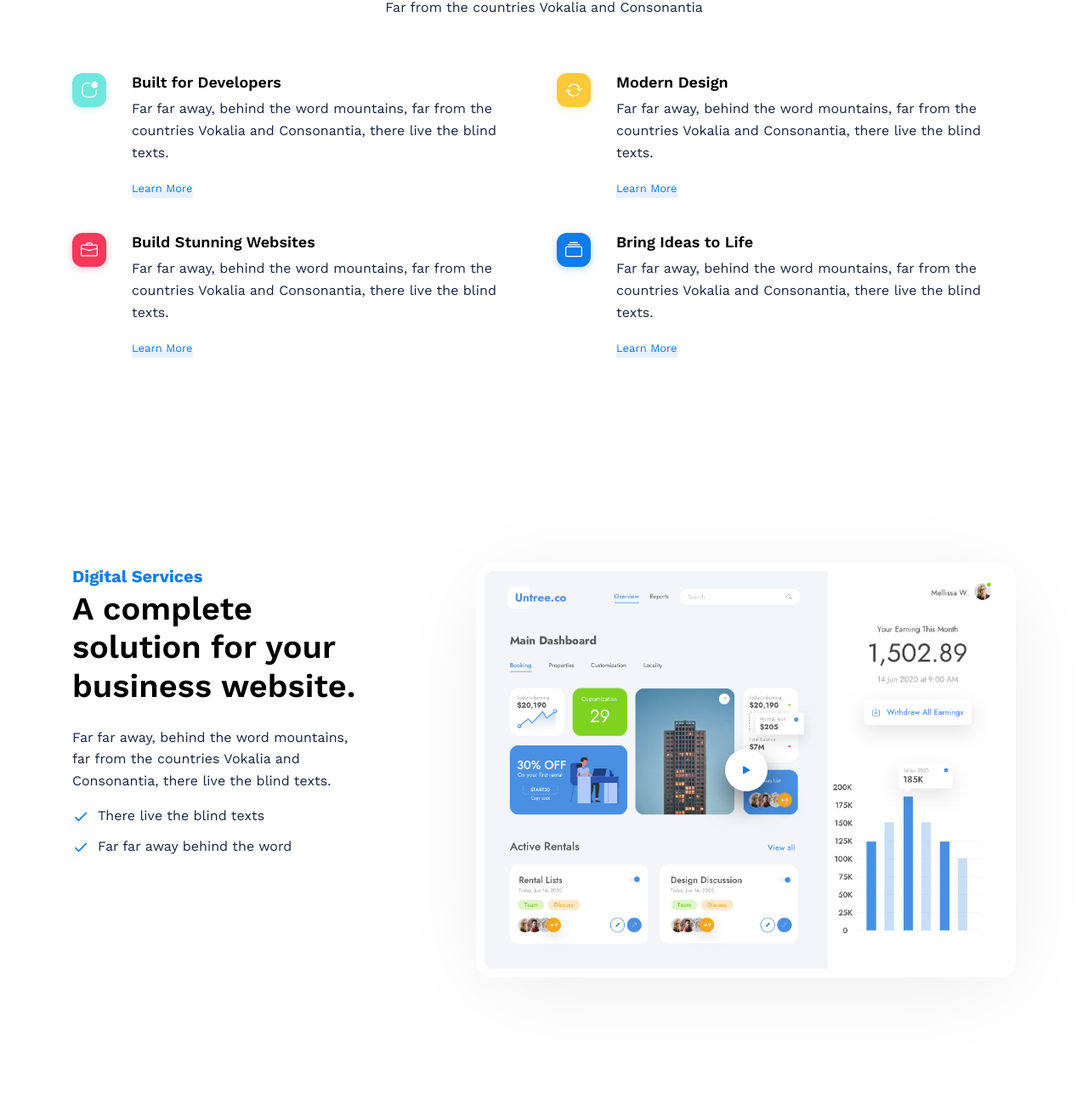
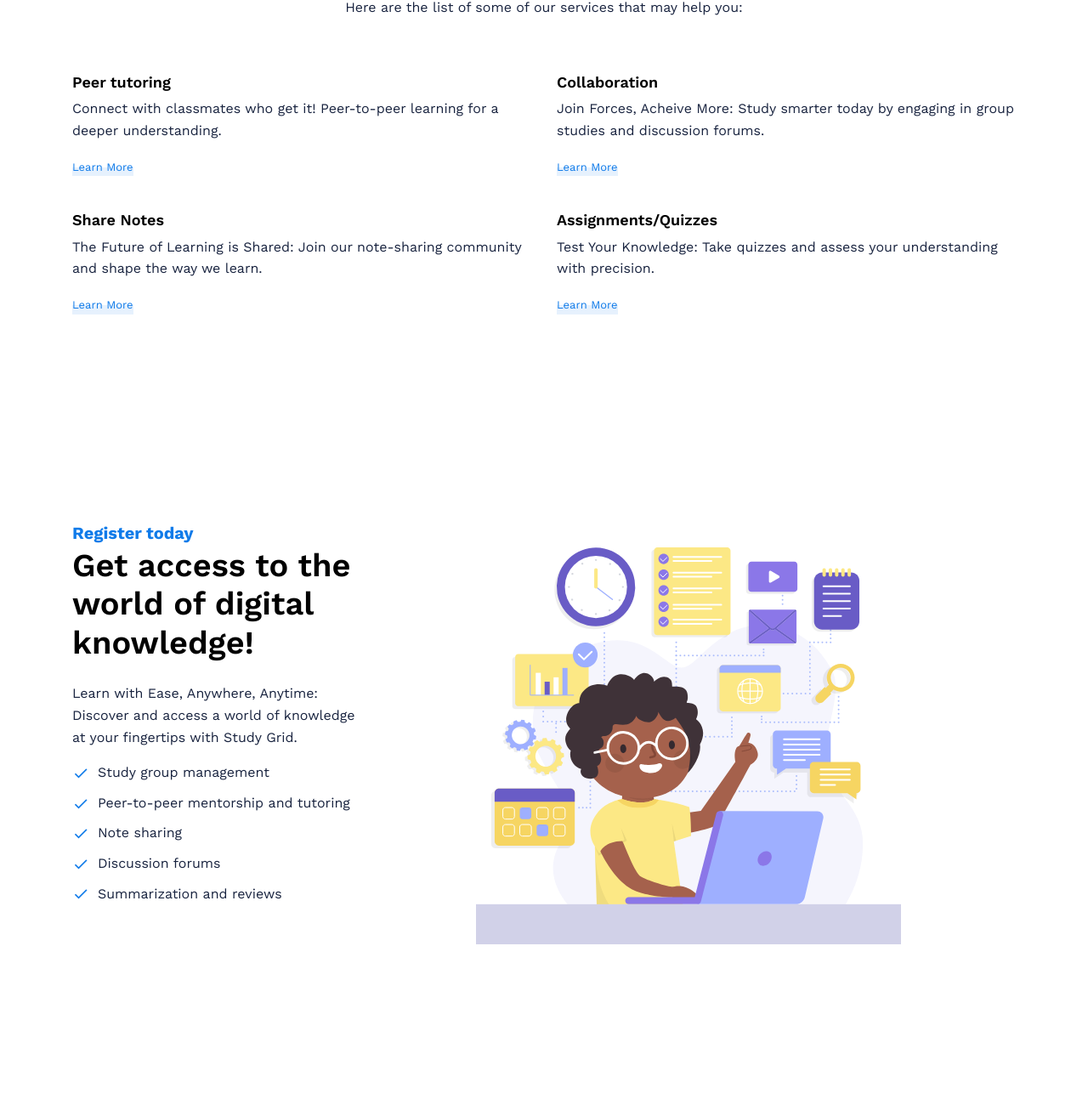
Before and after one commit to Anonymous-nerds/collaborative-study-hubs-landing, a plain HTML site: page index.html in a window 1280 px wide. Shown: the part 727-2020 px from the top of the page at 85% size. Drawn offline with nearby package versions, Linux system fonts and the light colour scheme; files whose address does not match are found by name.

Commit message:
added new images according to the theme of the website did some modifications to the texts

```diff
--- a/index.html
+++ b/index.html
@@ -10,7 +10,7 @@
 <head>
   <meta charset="utf-8">
   <meta name="viewport" content="width=device-width, initial-scale=1, shrink-to-fit=no">
-  <meta name="author" content="Untree.co">
+  <meta name="author" content="Study Grid Web App">
   <link rel="shortcut icon" href="favicon.png">
 
   <meta name="description" content="" />
@@ -113,7 +113,7 @@
                 </div> <!-- /.excerpt -->
                 <p data-aos="fade-up"  data-aos-delay="200">
                   <a href="#features-section" class="btn btn-primary smoothscroll mr-1">See Features</a>
-                  <a href="#pricing-section" class="btn btn-outline-primary smoothscroll">Pricing</a>
+                  <a href="#pricing-section" class="btn btn-outline-primary smoothscroll">Plan</a>
                 </p>
               </div>
 
@@ -139,23 +139,26 @@
       <div class="row mb-5">
         <div class="col-12 text-center" data-aos="fade-up" data-aos-delay="0">
           <span class="caption">Features</span>
-          <h2 class="heading">Advantage of using our products</h2>
-          <p>Far from the countries Vokalia and Consonantia</p>
+          <h2 class="heading">Ignite Your Love for Learning!</h2>
+          <p>Here are the list of some of our services that may help you:</p>
         </div>
       </div> <!-- /.row -->
 
       <div class="row">
         <div class="col-lg-6 mb-4" data-aos="fade-up" data-aos-delay="100">
           <div class="service horizontal d-flex">
-            <div class="service-icon color-1 mb-4">
+            <!-- <div class="service-icon color-1 mb-4">
               <svg class="bi bi-app-indicator" width="1em" height="1em" viewBox="0 0 16 16" fill="currentColor" xmlns="http://www.w3.org/2000/svg">
                 <path fill-rule="evenodd" d="M5.5 2A3.5 3.5 0 0 0 2 5.5v5A3.5 3.5 0 0 0 5.5 14h5a3.5 3.5 0 0 0 3.5-3.5V8a.5.5 0 0 1 1 0v2.5a4.5 4.5 0 0 1-4.5 4.5h-5A4.5 4.5 0 0 1 1 10.5v-5A4.5 4.5 0 0 1 5.5 1H8a.5.5 0 0 1 0 1H5.5z"/>
                 <path d="M16 3a3 3 0 1 1-6 0 3 3 0 0 1 6 0z"/>
               </svg>
-            </div> <!-- /.icon -->
+            </div> /.icon -->
+
+            <!-- <svg xmlns="http://www.w3.org/2000/svg" viewBox="0 0  16" width="2em" height="2em" fill="currentC">!Font Awesome Free 6.6.0 by @fontawesome - https://fontawesome.com License - https://fontawesome.com/license/free Copyright 2024 Fonticons, Inc.<path d="M64 80c-8.8 0-16 7.2-16 16l0 320c0 8.8 7.2 16 16 16l224 0 0-80c0-17.7 14.3-32 32-32l80 0 0-224c0-8.8-7.2-16-16-16L64 80zM288 480L64 480c-35.3 0-64-28.7-64-64L0 96C0 60.7 28.7 32 64 32l320 0c35.3 0 64 28.7 64 64l0 224 0 5.5c0 17-6.7 33.3-18.7 45.3l-90.5 90.5c-12 12-28.3 18.7-45.3 18.7l-5.5 0z"/></svg> -->
+
             <div class="service-contents">
-              <h3>Built for Developers</h3>
-              <p>Far far away, behind the word mountains, far from the countries Vokalia and Consonantia, there live the blind texts.</p>
+              <h3>Peer tutoring</h3>
+              <p>Connect with classmates who get it! Peer-to-peer learning for a deeper understanding.</p>
               <p><a href="#" class="read-more">Learn More</a></p>
             </div> <!-- /.service-contents-->
           </div> <!-- /.service -->
@@ -163,15 +166,15 @@
 
         <div class="col-lg-6 mb-4" data-aos="fade-up" data-aos-delay="200">
           <div class="service horizontal d-flex">
-            <div class="service-icon color-2 mb-4">
+            <!-- <div class="service-icon color-2 mb-4">
               <svg class="bi bi-arrow-repeat" width="1em" height="1em" viewBox="0 0 16 16" fill="currentColor" xmlns="http://www.w3.org/2000/svg">
                 <path fill-rule="evenodd" d="M2.854 7.146a.5.5 0 0 0-.708 0l-2 2a.5.5 0 1 0 .708.708L2.5 8.207l1.646 1.647a.5.5 0 0 0 .708-.708l-2-2zm13-1a.5.5 0 0 0-.708 0L13.5 7.793l-1.646-1.647a.5.5 0 0 0-.708.708l2 2a.5.5 0 0 0 .708 0l2-2a.5.5 0 0 0 0-.708z"/>
                 <path fill-rule="evenodd" d="M8 3a4.995 4.995 0 0 0-4.192 2.273.5.5 0 0 1-.837-.546A6 6 0 0 1 14 8a.5.5 0 0 1-1.001 0 5 5 0 0 0-5-5zM2.5 7.5A.5.5 0 0 1 3 8a5 5 0 0 0 9.192 2.727.5.5 0 1 1 .837.546A6 6 0 0 1 2 8a.5.5 0 0 1 .501-.5z"/>
               </svg>
-            </div> <!-- /.icon -->
+            </div> /.icon -->
             <div class="service-contents">
-              <h3>Modern Design</h3>
-              <p>Far far away, behind the word mountains, far from the countries Vokalia and Consonantia, there live the blind texts.</p>
+              <h3>Collaboration</h3>
+              <p>Join Forces, Acheive More: Study smarter today by engaging in group studies and discussion forums.</p>
               <p><a href="#" class="read-more">Learn More</a></p>
             </div> <!-- /.service-contents-->
           </div> <!-- /.service -->
@@ -179,15 +182,15 @@
 
         <div class="col-lg-6 mb-4" data-aos="fade-up" data-aos-delay="300">
           <div class="service horizontal d-flex">
-            <div class="service-icon color-3 mb-4">
+            <!-- <div class="service-icon color-3 mb-4">
               <svg class="bi bi-briefcase" width="1em" height="1em" viewBox="0 0 16 16" fill="currentColor" xmlns="http://www.w3.org/2000/svg">
                 <path fill-rule="evenodd" d="M0 12.5A1.5 1.5 0 0 0 1.5 14h13a1.5 1.5 0 0 0 1.5-1.5v-6h-1v6a.5.5 0 0 1-.5.5h-13a.5.5 0 0 1-.5-.5v-6H0v6z"/>
                 <path fill-rule="evenodd" d="M0 4.5A1.5 1.5 0 0 1 1.5 3h13A1.5 1.5 0 0 1 16 4.5v2.384l-7.614 2.03a1.5 1.5 0 0 1-.772 0L0 6.884V4.5zM1.5 4a.5.5 0 0 0-.5.5v1.616l6.871 1.832a.5.5 0 0 0 .258 0L15 6.116V4.5a.5.5 0 0 0-.5-.5h-13zM5 2.5A1.5 1.5 0 0 1 6.5 1h3A1.5 1.5 0 0 1 11 2.5V3h-1v-.5a.5.5 0 0 0-.5-.5h-3a.5.5 0 0 0-.5.5V3H5v-.5z"/>
               </svg>
-            </div> <!-- /.icon -->
+            </div> /.icon -->
             <div class="service-contents">
-              <h3>Build Stunning Websites</h3>
-              <p>Far far away, behind the word mountains, far from the countries Vokalia and Consonantia, there live the blind texts.</p>
+              <h3>Share Notes</h3>
+              <p>The Future of Learning is Shared: Join our note-sharing community and shape the way we learn.</p>
               <p><a href="#" class="read-more">Learn More</a></p>
             </div> <!-- /.service-contents-->
           </div> <!-- /.service -->
@@ -195,14 +198,14 @@
 
         <div class="col-lg-6 mb-4" data-aos="fade-up" data-aos-delay="400">
           <div class="service horizontal d-flex">
-            <div class="service-icon color-4 mb-4">
+            <!-- <div class="service-icon color-4 mb-4">
               <svg class="bi bi-collection" width="1em" height="1em" viewBox="0 0 16 16" fill="currentColor" xmlns="http://www.w3.org/2000/svg">
                 <path fill-rule="evenodd" d="M14.5 13.5h-13A.5.5 0 0 1 1 13V6a.5.5 0 0 1 .5-.5h13a.5.5 0 0 1 .5.5v7a.5.5 0 0 1-.5.5zm-13 1A1.5 1.5 0 0 1 0 13V6a1.5 1.5 0 0 1 1.5-1.5h13A1.5 1.5 0 0 1 16 6v7a1.5 1.5 0 0 1-1.5 1.5h-13zM2 3a.5.5 0 0 0 .5.5h11a.5.5 0 0 0 0-1h-11A.5.5 0 0 0 2 3zm2-2a.5.5 0 0 0 .5.5h7a.5.5 0 0 0 0-1h-7A.5.5 0 0 0 4 1z"/>
               </svg>
-            </div> <!-- /.icon -->
+            </div> /.icon -->
             <div class="service-contents">
-              <h3>Bring Ideas to Life</h3>
-              <p>Far far away, behind the word mountains, far from the countries Vokalia and Consonantia, there live the blind texts.</p>
+              <h3>Assignments/Quizzes</h3>
+              <p>Test Your Knowledge: Take quizzes and assess your understanding with precision.</p>
               <p><a href="#" class="read-more">Learn More</a></p>
             </div> <!-- /.service-contents-->
           </div> <!-- /.service -->
@@ -217,26 +220,30 @@
     <div class="container">
       <div class="row justify-content-between">
         <div class="col-lg-4">
-          <span class="caption" data-aos="fade-up" data-aos-delay="0">Digital Services</span>
-          <h3 class="heading mb-4" data-aos="fade-up" data-aos-delay="100">A complete solution for your business website.</h3>
+          <span class="caption" data-aos="fade-up" data-aos-delay="0">Register today</span>
+          <h3 class="heading mb-4" data-aos="fade-up" data-aos-delay="100">Get access to the world of digital knowledge!</h3>
           <div class="mb-4" data-aos="fade-up" data-aos-delay="200">
-            <p>Far far away, behind the word mountains, far from the countries Vokalia and Consonantia, there live the blind texts.</p>
+            <p>Learn with Ease, Anywhere, Anytime: Discover and access a world of knowledge at your fingertips with Study Grid.</p>
 
             <ul class="list-unstyled ul-check primary">
-              <li>There live the blind texts</li>
-              <li>Far far away behind the word</li>
+              <li>Study group management</li>
+              <li>Peer-to-peer mentorship and tutoring</li>
+              <li>Note sharing</li>
+              <li>Discussion forums</li>
+              <li>Summarization and reviews</li>
             </ul>
           </div> <!-- /.mb-4 -->
         </div>
         <div class="col-lg-7" data-aos="fade-up" data-aos-delay="400">
-          <a href="https://vimeo.com/342333493" class="btn-video" data-fancybox>
+          <img src="images/digitalLearn.svg" alt="Image" class="img-fluid" width="500px">
+          <!-- <a href="images/digitalLearn.svg" class="btn-video" data-fancybox> -->
 
-            <span class="wrap-icon-play">
+            <!-- <span class="wrap-icon-play">
               <svg class="bi bi-play-fill" width="1em" height="1em" viewBox="0 0 16 16" fill="currentColor" xmlns="http://www.w3.org/2000/svg">
                 <path d="M11.596 8.697l-6.363 3.692c-.54.313-1.233-.066-1.233-.697V4.308c0-.63.692-1.01 1.233-.696l6.363 3.692a.802.802 0 0 1 0 1.393z"/>
               </svg>
-            </span>
-            <img src="images/dashboard.jpg" alt="Image" class="img-fluid img-shadow">
+            </span> -->
+            <!-- <img src="images/dashboard.jpg" alt="Image" class="img-fluid img-shadow"> -->
           </a>
         </div> <!-- /.col-md-4 -->
       </div> <!-- /.row -->
@@ -346,15 +353,15 @@
             <div class="owl-single no-dots owl-carousel">
               <div class="item">
                 <span class="number">1/3</span>
-                <img src="images/dashboard.jpg" alt="Image" class="img-fluid">
+                <img src="images/peer-peer.svg" alt="Image" class="img-fluid">
               </div>
               <div class="item">
                 <span class="number">2/3</span>
-                <img src="images/dashboard.jpg" alt="Image" class="img-fluid">
+                <img src="images/note-sharing.svg" alt="Image" class="img-fluid">
               </div>
               <div class="item">
                 <span class="number">3/3</span>
-                <img src="images/dashboard.jpg" alt="Image" class="img-fluid">
+                <img src="images/collab.svg" alt="Image" class="img-fluid">
               </div>
 
             </div>
```
Also changed, not shown: images/Login-cuate.svg (deleted), images/collab.svg (added), images/digitalLearn.svg (added), images/note-sharing.svg (added), images/peer-peer.svg (added).
